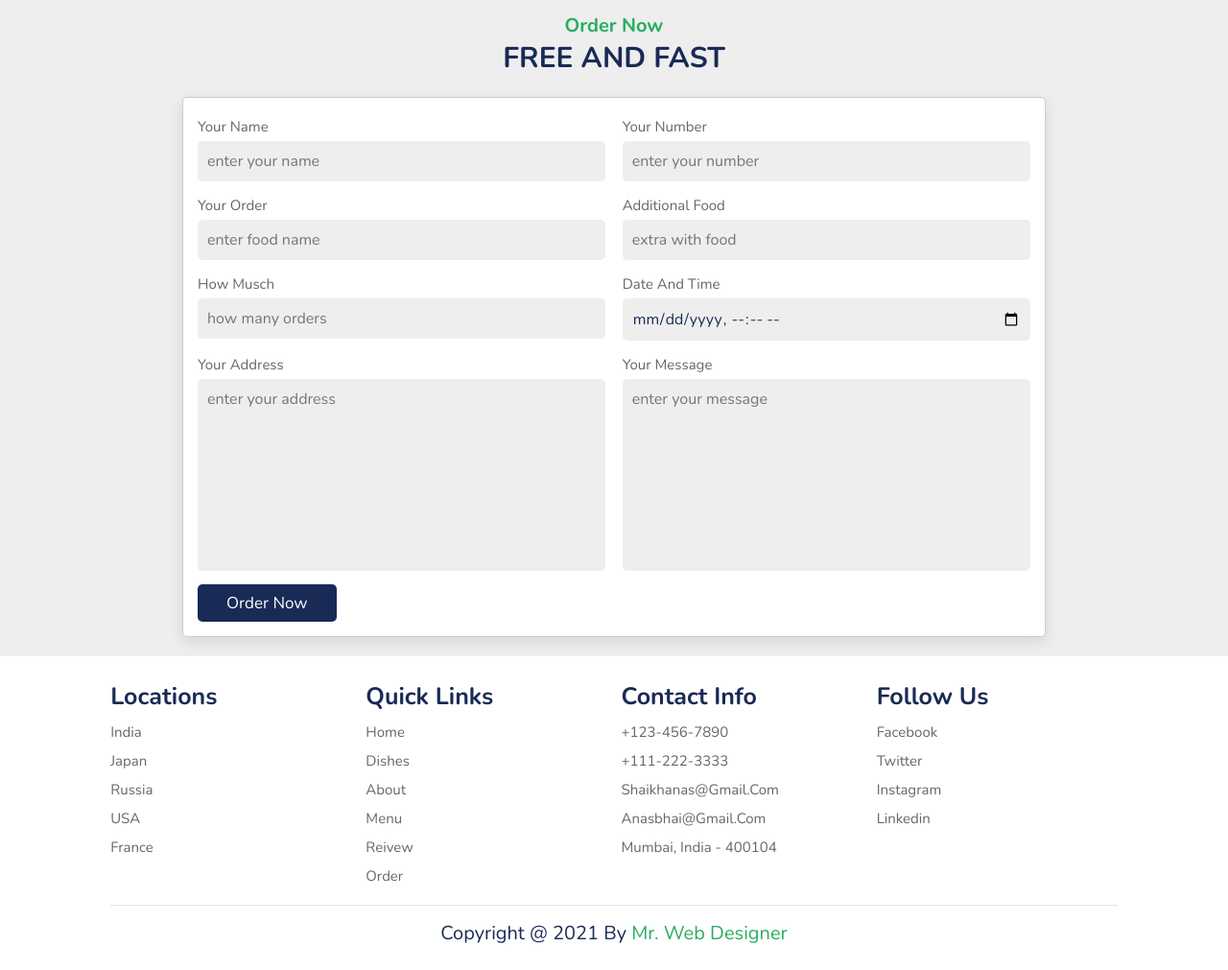
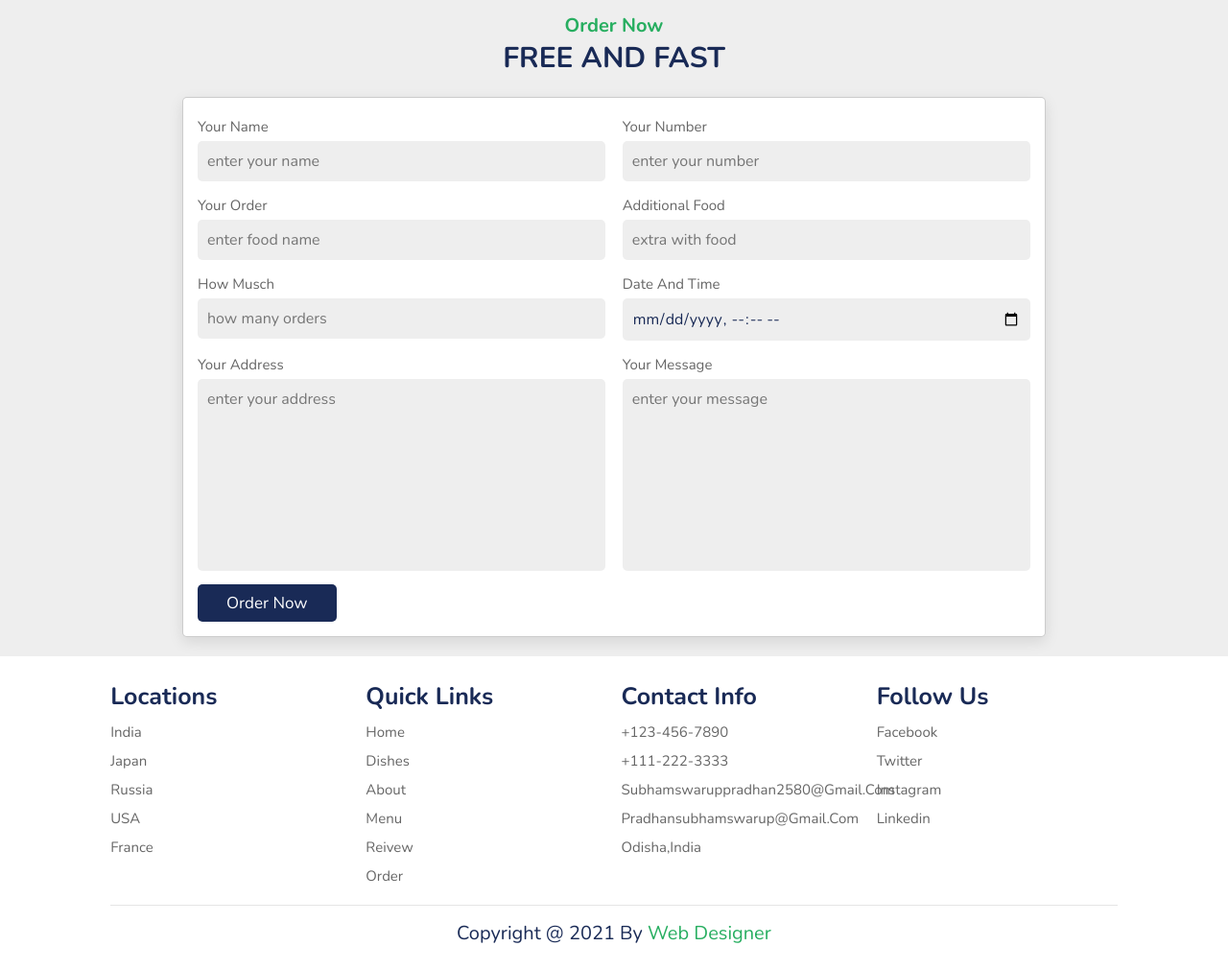
Before and after one commit to Subham-Coder-24/Restaurants-Website, a plain HTML site: page index.html in a window 1280 px wide. Shown: the part 4179-5190 px from the top of the page at 96% size. Drawn offline with nearby package versions, Linux system fonts and the light colour scheme.

Commit message:
first commit

```diff
--- a/index.html
+++ b/index.html
@@ -629,9 +629,9 @@
             <h3>contact info</h3>
             <a href="#">+123-456-7890</a>
             <a href="#">+111-222-3333</a>
-            <a href="#">shaikhanas@gmail.com</a>
-            <a href="#">anasbhai@gmail.com</a>
-            <a href="#">mumbai, india - 400104</a>
+            <a href="#">subhamswaruppradhan2580@gmail.com</a>
+            <a href="#">pradhansubhamswarup@gmail.com</a>
+            <a href="#">odisha,india</a>
         </div>
 
         <div class="box">
@@ -644,7 +644,7 @@
 
     </div>
 
-    <div class="credit"> copyright @ 2021 by <span>mr. web designer</span> </div>
+    <div class="credit"> copyright @ 2021 by <span>web designer</span> </div>
 
 </section>
 
```
